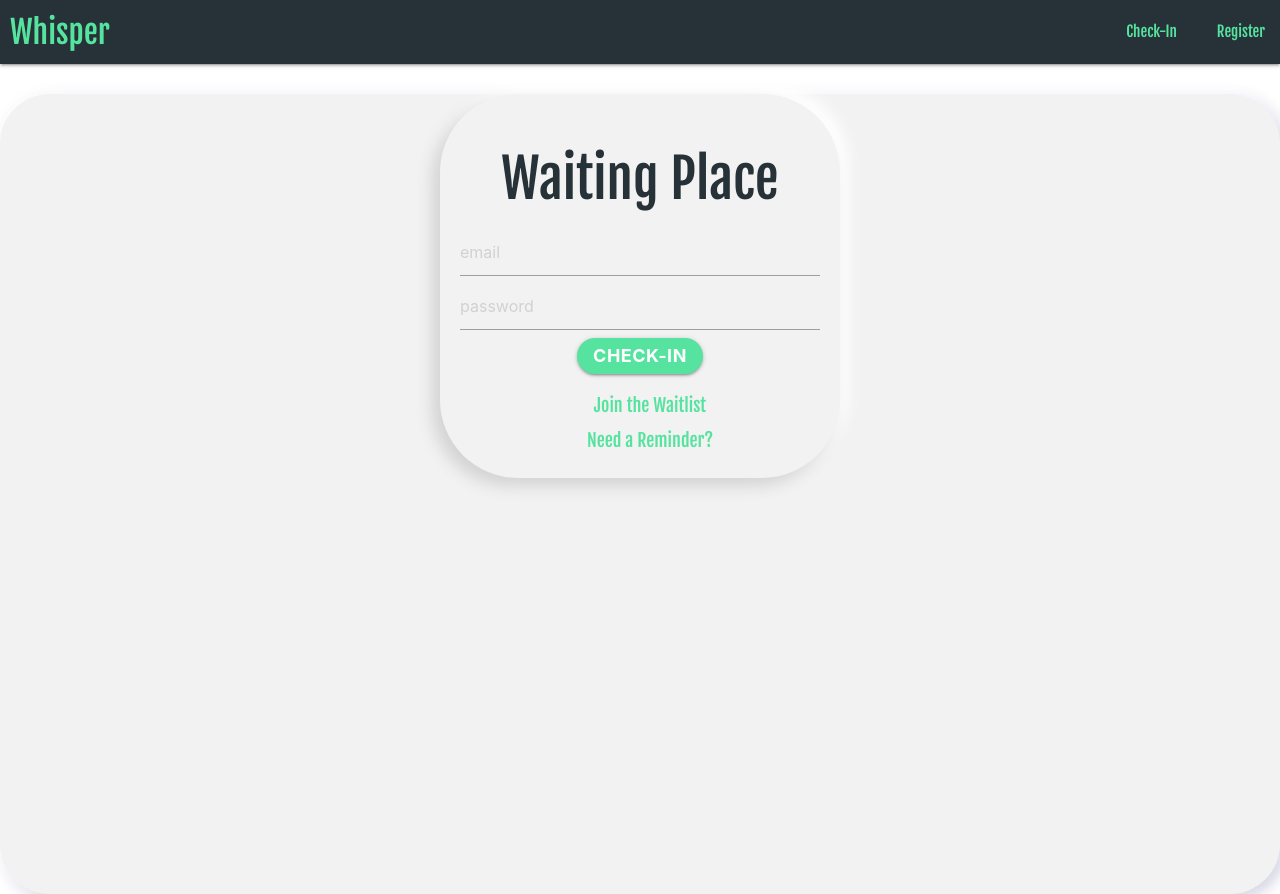
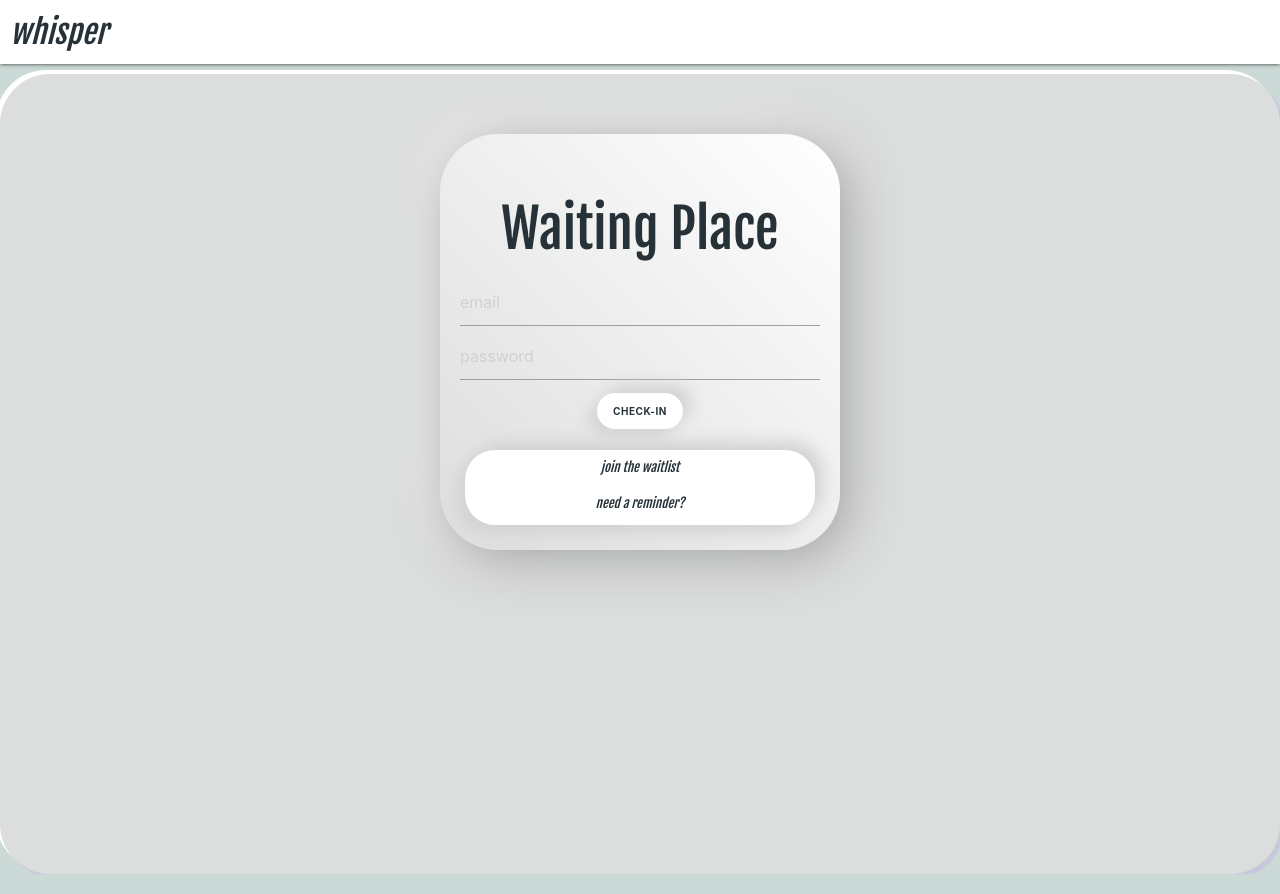
Before and after one commit to leeannray/Whisper-App, a React (Create React App) app in the folder client/: page /signin in a window 1280 px wide. Built offline with nearby package versions, Linux system fonts and the light colour scheme; a web font is replaced by a local one.

Commit message:
formatting changes

```diff
--- a/client/src/App.css
+++ b/client/src/App.css
@@ -1,24 +1,35 @@
 @import url('https://fonts.googleapis.com/css2?family=Amaranth:ital,wght@0,400;0,700;1,400;1,700&family=Fjalla+One&family=Josefin+Sans:ital,wght@0,100;0,200;0,300;0,400;0,500;0,600;0,700;1,100;1,200;1,300;1,400;1,500;1,600;1,700&family=Lato:ital,wght@0,400;0,700;0,900;1,400;1,700;1,900&family=Open+Sans&family=Oswald:wght@200;300;400;500;600;700&family=Sansita:ital,wght@0,400;0,700;0,800;0,900;1,400;1,700;1,800;1,900&family=Yanone+Kaffeesatz:wght@200;300;400;500;600;700&display=swap');
 
+body {
+  background-color: rgb(204, 218, 215);
+}
+
+nav {
+  background: white;
+  color: #263238;
+}
 .mycard {
     background: rgb(240,240,245);
     height: 100vh;
     /*border: 5px solid rgb(250,250,250);*/
-     box-shadow: -4px -4px 15px rgb(254,254,255),
-                 4px 4px 15px rgb(200,200,220);
+     box-shadow: -4px -4px 0px rgb(254,254,255),
+                 4px 4px 0px rgb(200,200,220);
     border-radius: 10px;
     transition: 0.6s ease-in-out;
+    background-color: rgb(209, 218, 216);
 }
 
-a, #nav-mobile {
-  color: #56E39F !important;
+.brand-logo, #nav-mobile {
+  color: #263238 !important;
   font-family: 'Fjalla One', sans-serif;
   padding-left: 10px;
   padding-bottom: 10px;
   margin-left: 10px;
-  margin-bottom: 10px;
-  height: 25%;
+  margin-bottom: 0px;
+  height: 50vh;
   font-size: large;
+
+
 }
 
 h6, h7 {
@@ -29,28 +40,37 @@ h6, h7 {
 h2 {
   font-family: 'Fjalla One', sans-serif;
   color: #263238;
+
 }
 
 .mycard {
-  margin-top: 30px;
+  margin-top: 10px;
   border-radius: 50px;
-  background: #f2f2f2;
+  padding-top: 50px;
+  background-color: #dcdddd;
+color: #263238;
+  text-align: center;
+
 
 }
 
 .auth-card {
   padding: 20px;
+  margin-top: 20px;
+  padding-top: 30px;
   text-align: center;
   max-width: 400px;
   margin: 10px auto;
-  border-radius: 78px;
-  background-color: #f2f2f2;
-  box-shadow:  -8px 8px 16px lightgrey,
-               8px -8px 16px #ffffff;
+  border-radius: 58px;
+  background: linear-gradient(225deg, #ffffff, #dcdddd);
+  box-shadow:  7px 7px 51px #989c9a,
+  -7px -7px 51px #ffffff;
 }
 
 input {
   padding-left: 10px;
+  box-shadow:  -8px 8px 16px lightgrey,
+               8px -8px 16px #ffffff
 }
 
 .input-field input[type=text]:focus {
@@ -102,10 +122,53 @@ input {
 
 }
 
-#checkIn {
+#signIn, .btn, #checkIn {
   border-radius: 30px;
-  background: #56E39F;
+  background:white;
   font-weight: bold;
-  font-size: large;
+  font-size: x-small;
+  color: #263238;
+  text-align: center;
+
+
+  margin: 5px 5px;
+  padding-bottom: 5px;
+
+
+  text-align: center;
+  justify-content: space-evenly;
+
+
+  box-shadow:  -8px 8px 16px lightgrey,
+  8px -8px 16px lightgrey;
+
 
 }
+
+a {
+  font-size: small;
+  text-transform: lowercase;
+  font-family: 'Fjalla One', sans-serif;
+  text-decoration: none;
+  font-style: oblique;
+  /* padding: 2px 2px;
+  margin: 2px 2px ;
+  align-items: center; */
+  color: #263238;
+  max-width: 10vw;
+  max-height: 10vh;
+
+}
+
+/* a {
+  border-radius: 30px;
+  font-weight: bold;
+  font-size: small;
+  color: #EC0B43;
+  padding: 20px 20px;
+  text-transform: lowercase;
+  font-weight: bolder;
+  font-style: italic ;
+  box-shadow:  -8px 8px 16px lightgrey,
+               8px -8px 16px lightgrey;
+} */
--- a/client/src/components/Navbar.js
+++ b/client/src/components/Navbar.js
@@ -62,7 +62,7 @@ const NavBar = () => {
   }
   return (
     <nav>
-      <div className="nav-wrapper blue-grey darken-4 box-shadow: 27px 27px 54px #489dcf">
+      <div className="nav-wrapper white box-shadow: 27px 27px 54px #489dcf">
         <Link to={state ? "/" : "/signin"} className="brand-logo left">Whisper</Link>
         <ul id="nav-mobile" className="right">
           {renderList()}
--- a/client/src/components/screens/SignIn.js
+++ b/client/src/components/screens/SignIn.js
@@ -60,8 +60,8 @@ const SignIn = () => {
                 >
                     Check-In
             </button>
-                <div id="signIn">
-                <h5>
+            <div id="signIn">
+                <h5 >
                     <Link to="/signup">Join the Waitlist</Link>
                 </h5>
                 <h6>
--- a/client/src/index.css
+++ b/client/src/index.css
@@ -5,6 +5,7 @@ body {
     sans-serif;
   -webkit-font-smoothing: antialiased;
   -moz-osx-font-smoothing: grayscale;
+
 }
 
 code {
```
Also changed, not shown: package.json (+10 -20 lines), 1 other file (tests, documents, lock files or other folders).
